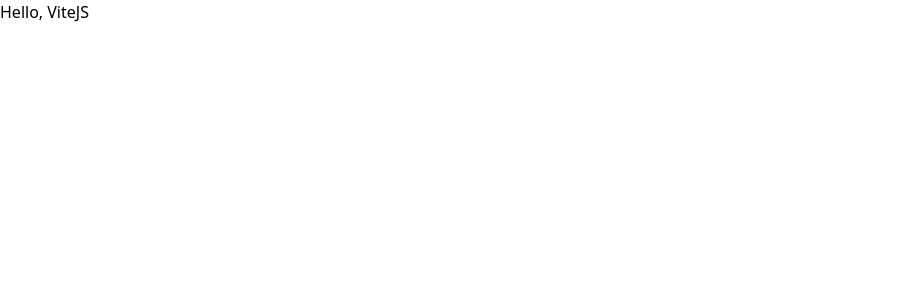
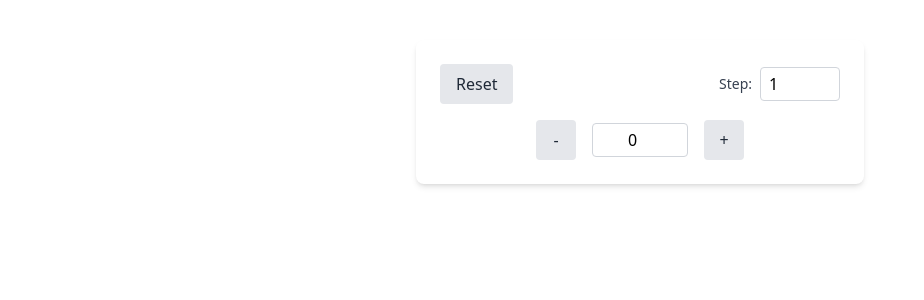
Before and after one commit to hoshikira18/tanstack-router-practice, a React (Vite) app: page /use-reducer in a window 1280 px wide. Shown: the top 300 px of the page, without its empty margins (0-924 px from the left). Built offline with nearby package versions, Linux system fonts and the light colour scheme.

Commit message:
feat: add use-reducer page with count and step controls

```diff
--- a/src/App.jsx
+++ b/src/App.jsx
@@ -1,5 +1,20 @@
+import { BrowserRouter, Route, Routes } from "react-router-dom";
+import Layout from "./components/Layout.jsx";
+import Home from "./pages/Home.jsx";
+import UseReducer from "./pages/UseReducer.jsx";
+
 function App() {
-    return <div>Hello, ViteJS</div>;
+    return (
+        <BrowserRouter>
+            <Routes>
+                <Route path="/" element={<Layout />}>
+                    <Route index element={<Home />} />
+                    <Route path="/use-reducer" element={<UseReducer />} />
+                </Route>
+                <Route path={"*"} element={<div>Not Found 404</div>} />
+            </Routes>
+        </BrowserRouter>
+    );
 }
 
 export default App;
--- /dev/null
+++ b/src/components/Layout.jsx
@@ -0,0 +1,11 @@
+import { Outlet } from "react-router-dom";
+
+const Layout = () => {
+    return (
+        <div className={"p-10"}>
+            <Outlet />
+        </div>
+    );
+};
+
+export default Layout;
--- /dev/null
+++ b/src/pages/Home.jsx
@@ -0,0 +1,13 @@
+import { Link } from "react-router-dom";
+
+const Home = () => {
+    return (
+        <div>
+            <p>
+                <Link to={"/use-reducer"}>1. useReducer hook</Link>
+            </p>
+        </div>
+    );
+};
+
+export default Home;
--- /dev/null
+++ b/src/pages/UseReducer.jsx
@@ -0,0 +1,135 @@
+import { useEffect, useReducer } from "react";
+
+const actions = {
+    increment: "INC",
+    decrement: "DEC",
+    setCount: "SC",
+    setStep: "SS",
+    reset: "RESET",
+};
+
+const initialState = {
+    count: 0,
+    step: 1,
+};
+
+const reducer = (state, action) => {
+    switch (action.type) {
+        case actions.increment:
+            return {
+                ...state,
+                count: state.count + state.step,
+            };
+        case actions.decrement:
+            return {
+                ...state,
+                count: state.count - state.step,
+            };
+        case actions.setCount:
+            return {
+                ...state,
+                count: action.payload,
+            };
+        case actions.setStep:
+            return {
+                ...state,
+                step: action.payload,
+            };
+        case actions.reset:
+            return initialState;
+        default:
+            throw new Error("Unknown action type");
+    }
+};
+
+const UseReducer = () => {
+    const [state, dispatch] = useReducer(reducer, initialState);
+    const { count, step } = state;
+
+    const handleIncrease = () => {
+        dispatch({ type: actions.increment });
+    };
+
+    const handleDecrease = () => {
+        dispatch({ type: actions.decrement });
+    };
+
+    const handleInputChange = (e) => {
+        const value = e.target.value;
+        dispatch({
+            type: actions.setCount,
+            payload: Number(value),
+        });
+    };
+
+    const handleStepChange = (e) => {
+        const value = e.target.value;
+        dispatch({
+            type: actions.setStep,
+            payload: Number(value),
+        });
+    };
+
+    const handleReset = () => {
+        dispatch({
+            type: actions.reset,
+            payload: initialState,
+        });
+    };
+
+    useEffect(() => {
+        document.title = "useReducer hook";
+    }, []);
+
+    return (
+        <div className="p-6 bg-white rounded-lg shadow-md max-w-md mx-auto">
+            <div className="space-y-4">
+                <div className="flex justify-between items-center">
+                    <button
+                        type="button"
+                        onClick={handleReset}
+                        className="px-4 py-2 bg-gray-200 hover:bg-gray-300 text-gray-800 rounded transition duration-200"
+                    >
+                        Reset
+                    </button>
+                    <div className="flex items-center space-x-2">
+                        <label htmlFor="step" className="text-sm font-medium text-gray-700">
+                            Step:
+                        </label>
+                        <input
+                            id="step"
+                            onChange={handleStepChange}
+                            value={step}
+                            type="number"
+                            className="w-20 px-2 py-1 border border-gray-300 rounded focus:outline-none focus:ring-2 focus:ring-blue-500"
+                        />
+                    </div>
+                </div>
+                <div className="flex items-center justify-center space-x-4">
+                    <button
+                        type={"button"}
+                        onClick={handleDecrease}
+                        className="w-10 h-10 flex items-center justify-center bg-gray-200 hover:bg-gray-300 text-gray-800 rounded transition duration-200"
+                    >
+                        -
+                    </button>
+                    <input
+                        onChange={handleInputChange}
+                        value={count}
+                        type="number"
+                        className="w-24 px-2 py-1 text-center border border-gray-300 rounded focus:outline-none focus:ring-2 focus:ring-blue-500"
+                    />
+                    <button
+                        type={"button"}
+                        onClick={handleIncrease}
+                        className="w-10 h-10 flex items-center justify-center bg-gray-200 hover:bg-gray-300 text-gray-800 rounded transition duration-200"
+                    >
+                        +
+                    </button>
+                </div>
+            </div>
+        </div>
+    );
+};
+
+export default UseReducer;
```
Also changed, not shown: package.json (+5 -4 lines), 1 other file (tests, documents, lock files or other folders).
